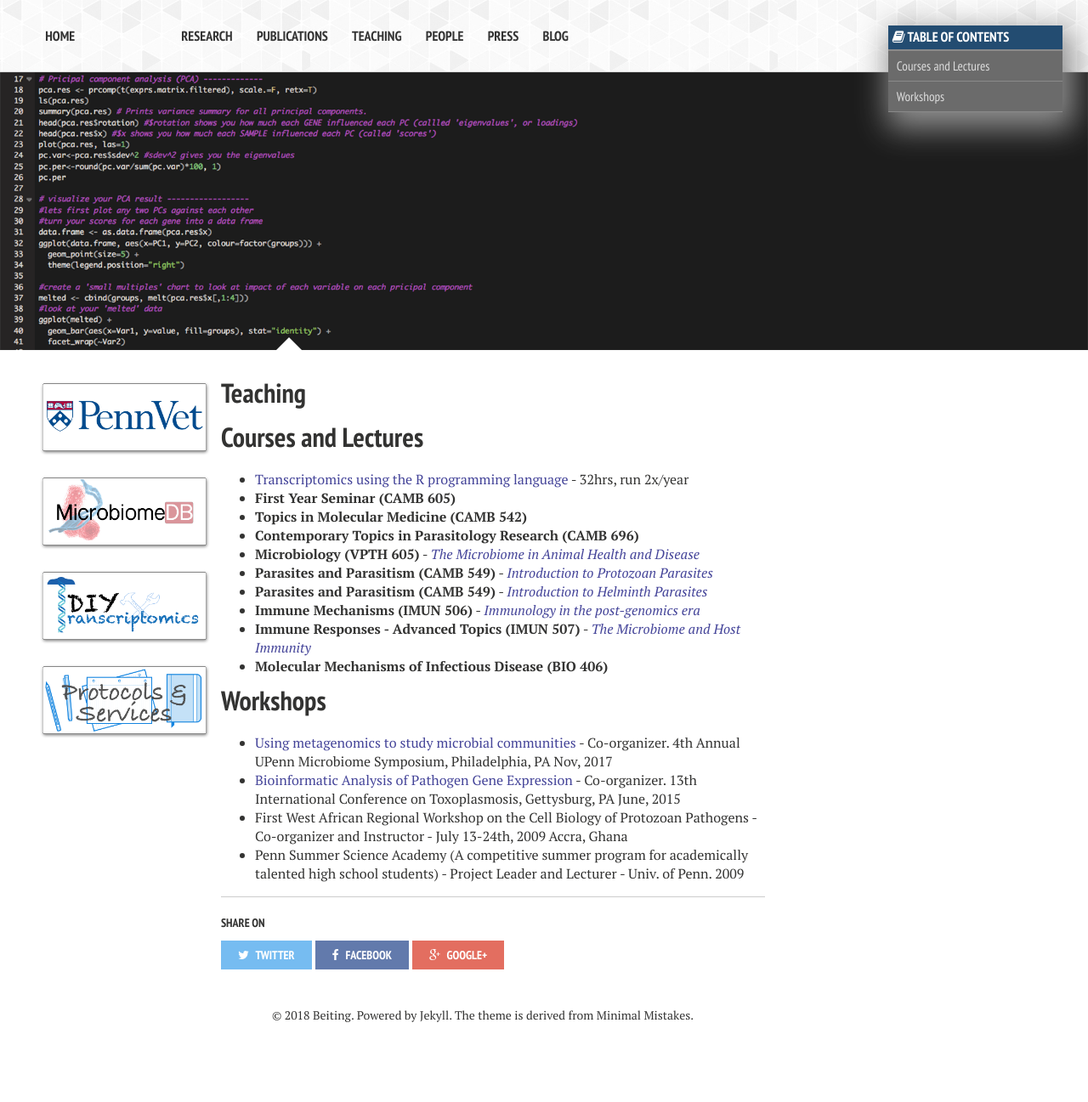
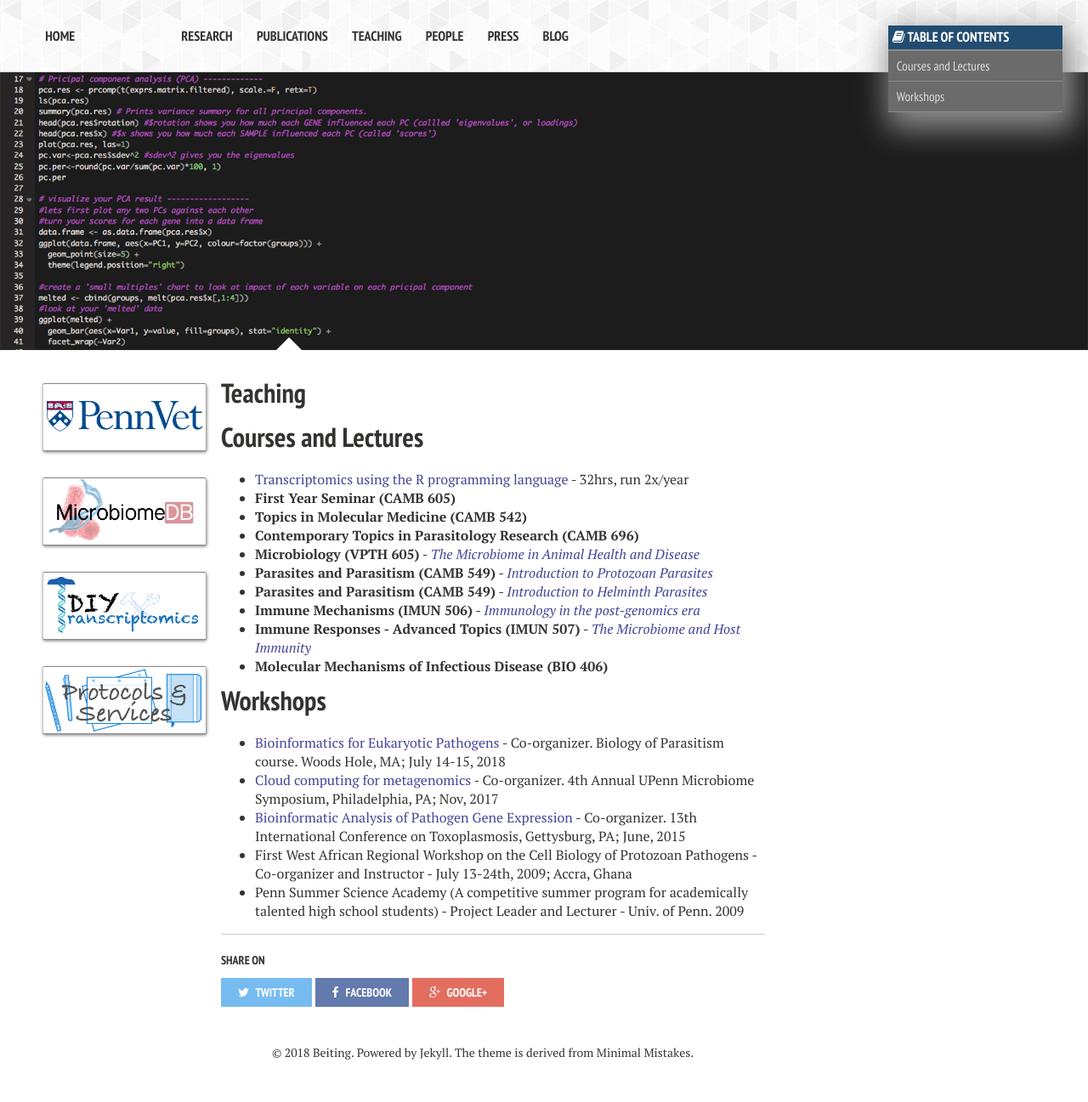
Before and after one commit to hostmicrobe/hostmicrobe.github.io, a Jekyll site: the page built from teaching/index.md, in a window 1280 px wide. Shown: the whole page at 85% size. Built offline with Jekyll 4.4.1, drawn with Linux system fonts in a browser that asks for light colours; nearby versions of some CDN libraries; before the commit the page ends 1253 px from its top, so only the background shows below that.

Commit message:
added workshop to teaching

```diff
--- a/teaching/index.md
+++ b/teaching/index.md
@@ -24,7 +24,8 @@ image:
 
 
 # Workshops
-* [Using metagenomics to study microbial communities]() - Co-organizer. 4th Annual UPenn Microbiome Symposium, Philadelphia, PA Nov, 2017
-* [Bioinformatic Analysis of Pathogen Gene Expression](http://toxogenomicsworkshop.github.io/) - Co-organizer. 13th International Conference on Toxoplasmosis, Gettysburg, PA June, 2015
-* First West African Regional Workshop on the Cell Biology of Protozoan Pathogens  - Co-organizer and Instructor - July 13-24th, 2009 Accra, Ghana
+* [Bioinformatics for Eukaryotic Pathogens](http://workshop.eupathdb.org/bop) - Co-organizer. Biology of Parasitism course. Woods Hole, MA; July 14-15, 2018
+* [Cloud computing for metagenomics](http://hostmicrobe.org/microbiome/cloudComputing_workshop/) - Co-organizer. 4th Annual UPenn Microbiome Symposium, Philadelphia, PA; Nov, 2017
+* [Bioinformatic Analysis of Pathogen Gene Expression](http://toxogenomicsworkshop.github.io/) - Co-organizer. 13th International Conference on Toxoplasmosis, Gettysburg, PA; June, 2015
+* First West African Regional Workshop on the Cell Biology of Protozoan Pathogens  - Co-organizer and Instructor - July 13-24th, 2009; Accra, Ghana
 * Penn Summer Science Academy (A competitive summer program for academically talented high school students) - Project Leader and Lecturer -  Univ. of Penn. 2009
```
